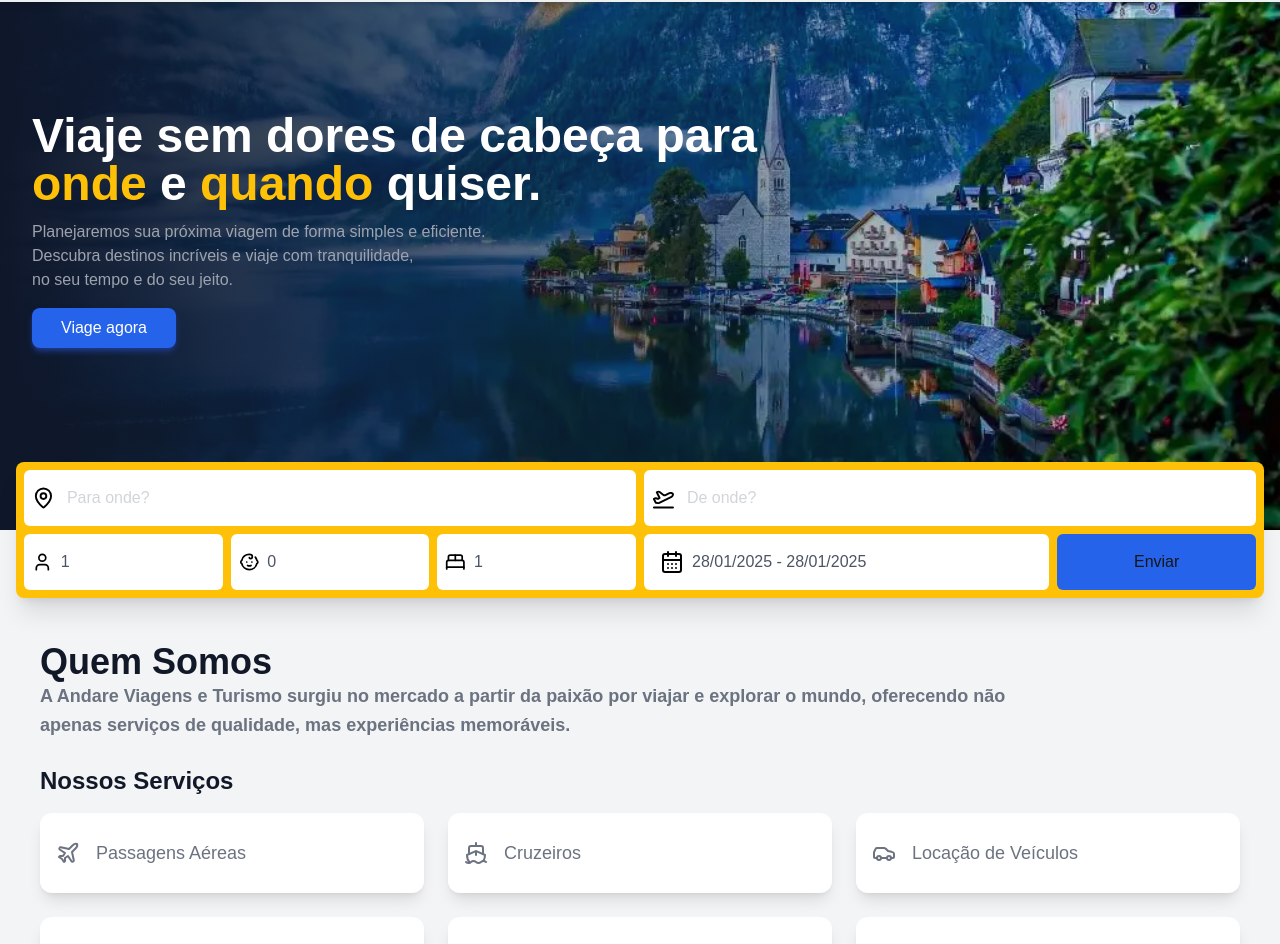
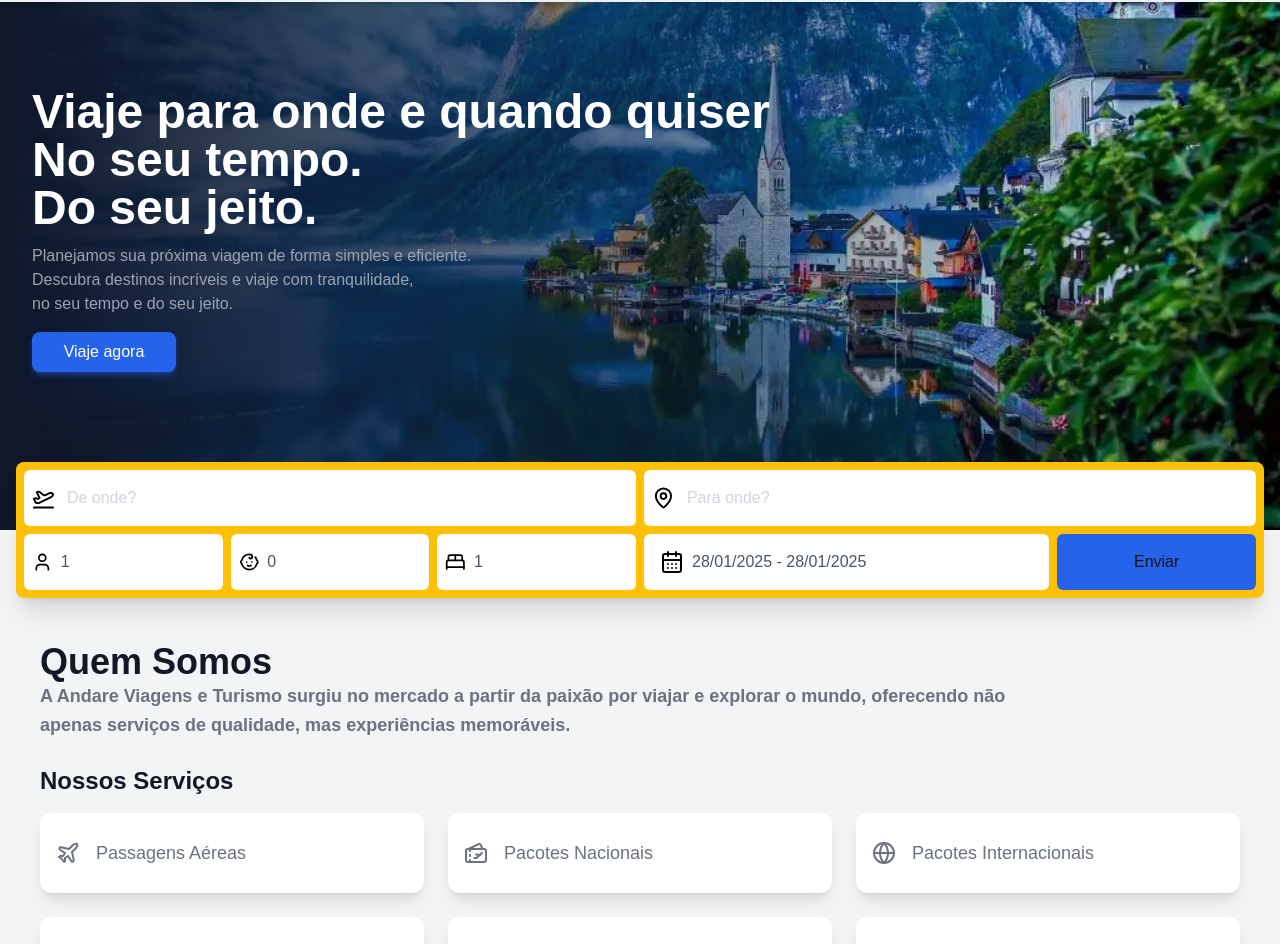
Before and after one commit to Caio-Marianni/Andare, a Next.js app: page / in a window 1280 px wide. Shown: the part 70-1014 px from the top of the page. Built offline with nearby package versions, Linux system fonts and the light colour scheme.

Commit message:
Client Fixes

```diff
--- a/src/app/components/AboutMe.tsx
+++ b/src/app/components/AboutMe.tsx
@@ -1,12 +1,14 @@
-import { LucideCar, LucideGlobe, LucideHotel, LucidePlane, LucideShip, LucideTheater } from "lucide-react";
+import { LucideCar, LucideGlobe, LucideHotel, LucidePlane, LucideShip, LucideTheater, LucideTicketsPlane } from "lucide-react";
 import React from "react";
 
 const services = [
   { icon: <LucidePlane size={24} />, text: "Passagens Aéreas" },
+  { icon: <LucideTicketsPlane size={24} />, text: "Pacotes Nacionais" },
+  { icon: <LucideGlobe size={24} />, text: "Pacotes Internacionais" },
   { icon: <LucideShip size={24} />, text: "Cruzeiros" },
   { icon: <LucideCar size={24} />, text: "Locação de Veículos" },
   { icon: <LucideHotel size={24} />, text: "Reserva de Hotéis" },
-  { icon: <LucideGlobe size={24} />, text: "Pacotes de Lazer" },
+  // { icon: <LucideGlobe size={24} />, text: "Pacotes de Lazer" },
   { icon: <LucideTheater size={24} />, text: "Tickets para Shows e Eventos" },
 ];
 
@@ -36,7 +38,7 @@ export default function AboutMe() {
         </div>
 
         {/* Mission */}
-        <div className="mt-12 max-w-4xl">
+        <div className="mt-12 max-w-5xl">
           <h3 className="text-2xl font-semibold mb-4 text-gray-900 dark:text-gray-100">Nossa Missão</h3>
           <p className="text-lg leading-relaxed text-gray-500 dark:text-gray-400">
             Levar nossos clientes para os melhores destinos do Brasil e do mundo, proporcionando um serviço personalizado, ágil e de qualidade. Queremos superar expectativas e garantir tranquilidade e
--- a/src/app/components/Form.tsx
+++ b/src/app/components/Form.tsx
@@ -66,6 +66,18 @@ const Form: React.FC = () => {
   return (
     <div className="relative h-auto sm:h-0 flex items-center justify-center">
       <form onSubmit={handleSubmit} className="grid grid-cols-6 gap-2 container sm:mx-4 p-2 bg-secondary-500 rounded-lg shadow-xl z-10">
+        {/* Origem */}
+        <label className="flex gap-1 items-center bg-white p-2 rounded-md col-span-3">
+          <LucidePlaneTakeoff size={24} color="black" />
+          <input
+            placeholder="De onde?"
+            type="text"
+            value={origin}
+            onChange={(e) => setOrigin(e.target.value)}
+            className="p-2 rounded-md border-none outline-none text-gray-600 placeholder-gray-300 w-full"
+          />
+        </label>
+
         {/* Destino */}
         <label className="flex gap-1 items-center bg-white p-2 rounded-md col-span-3">
           <MapPin size={24} color="black" />
@@ -74,18 +86,6 @@ const Form: React.FC = () => {
             type="text"
             value={destination}
             onChange={(e) => setDestination(e.target.value)}
-            className="p-2 rounded-md border-none outline-none text-gray-600 placeholder-gray-300 w-full"
-          />
-        </label>
-
-        {/* Origem */}
-        <label className="flex gap-1 items-center bg-white p-2 rounded-md col-span-3">
-          <LucidePlaneTakeoff size={24} color="black" />
-          <input
-            placeholder="De onde?"
-            type="text"
-            value={origin}
-            onChange={(e) => setOrigin(e.target.value)}
             className="p-2 rounded-md border-none outline-none text-gray-600 placeholder-gray-300 w-full"
           />
         </label>
--- a/src/app/components/Hero.tsx
+++ b/src/app/components/Hero.tsx
@@ -8,13 +8,16 @@ const Hero = () => {
       {/* Text */}
       <div className="relative container flex flex-col justify-center w-full h-full z-10 px-8">
         <h1 className="text-4xl md:text-5xl font-bold text-white">
-          Viaje sem dores de cabeça para
+          Viaje para onde e quando quiser
           <br />
-          <span className="text-secondary-500">onde</span> e{" "}
-          <span className="text-secondary-500">quando</span> quiser.
+          No seu tempo.
+          <br />
+          Do seu jeito.
+          {/* <span className="text-secondary-500">onde</span> e{" "}
+          <span className="text-secondary-500">quando</span> quiser. */}
         </h1>
         <p className="text-gray-400 text-sm md:text-base my-m mt-s">
-          Planejaremos sua próxima viagem de forma simples e eficiente.
+        Planejamos sua próxima viagem de forma simples e eficiente.
           <br />
           Descubra destinos incríveis e viaje com tranquilidade,
           <br />
@@ -24,7 +27,7 @@ const Hero = () => {
           href="https://wa.me/556296794984"
           className="w-36 text-center py-2 px-6 bg-blue-600 shadow-blue-900 rounded-lg shadow-md hover:bg-blue-800 hover:-translate-y-1 transition duration-300 ease-in-out text-white"
         >
-          Viage agora
+          Viaje agora
         </a>
       </div>
     </div>
--- a/src/app/globals.css
+++ b/src/app/globals.css
@@ -28,7 +28,7 @@
 }
 html,
 body {
-  scroll-behavior: smooth !important;
+  scroll-behavior: smooth;
   scrollbar-width: none;
   -ms-overflow-style: none;
   background-image: url("../../public/noise.png");
```
